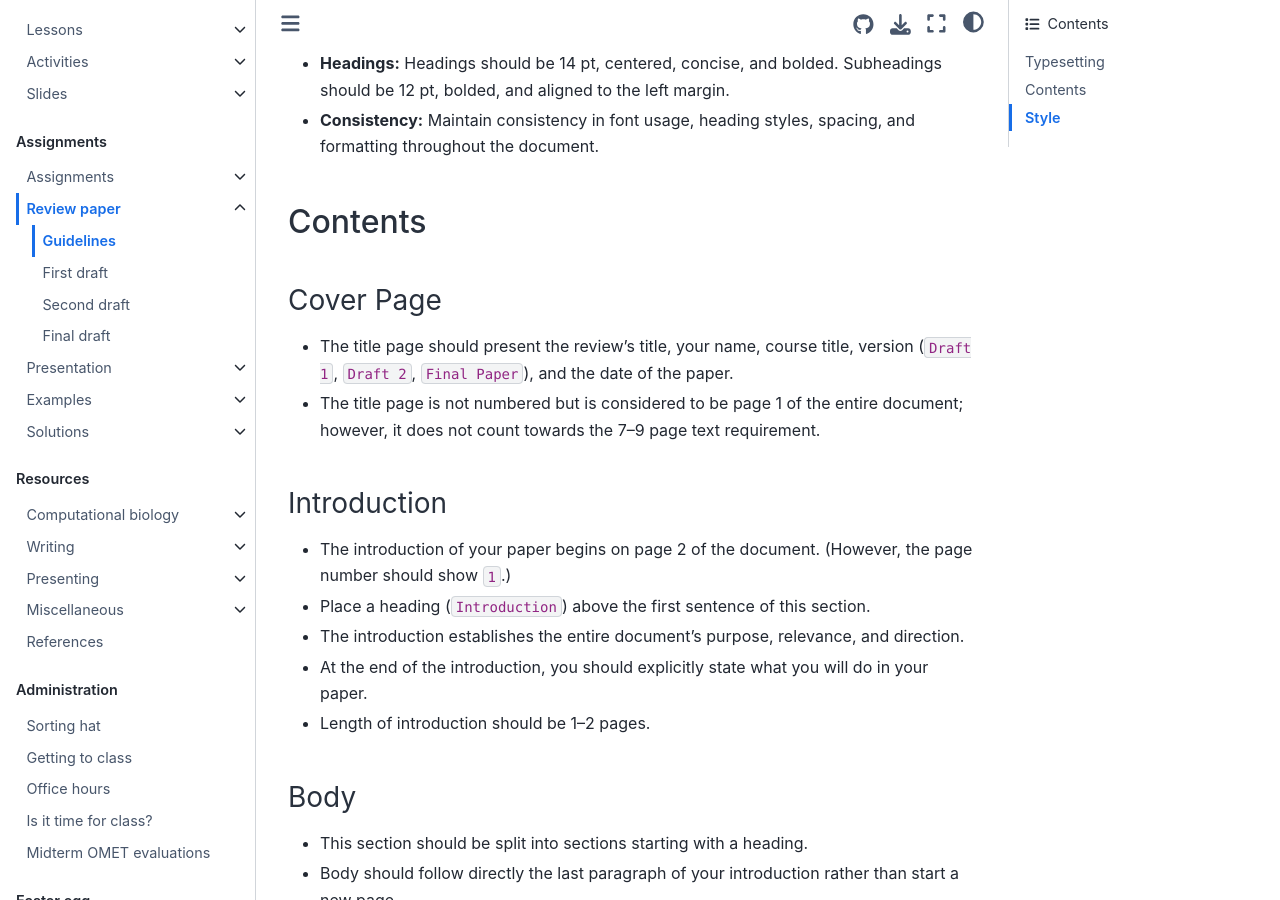
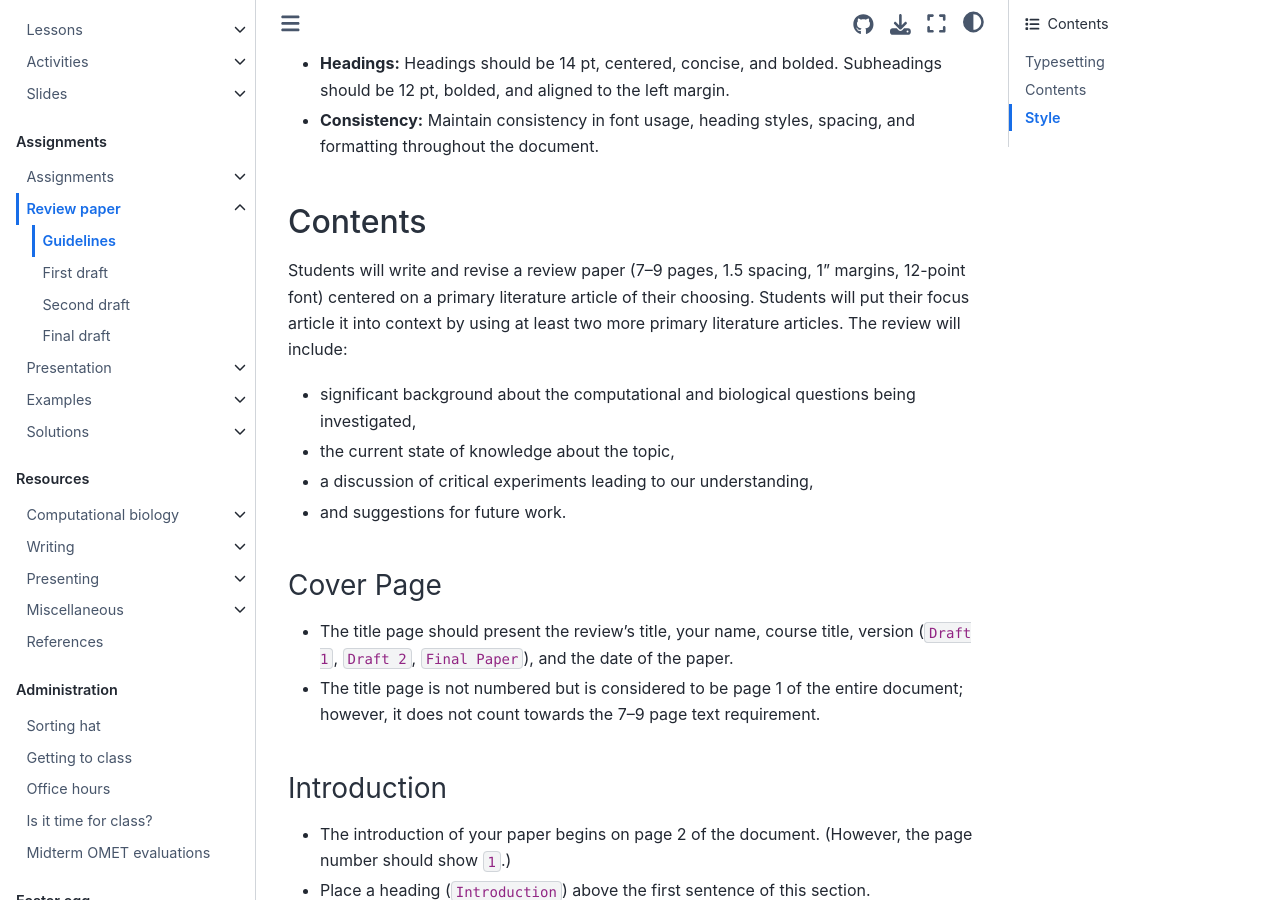
Before and after one commit to oasci/pitt-biosc1630-2023f, a Jupyter Book: the page built from book/assignments/paper/guidelines.md, in a window 1280 px wide and 900 px high, scrolled down 411 px. Built offline with Jupyter Book 1.0.4 settings and Sphinx 7.4.7 and the Sphinx Book theme 1.1.4, drawn with Linux system fonts in a browser that asks for light colours; pages that are not in the unit, such as notebooks, are missing from menus.

Commit message:
Copy review paper description into guidelines.

```diff
--- a/book/assignments/paper/guidelines.md
+++ b/book/assignments/paper/guidelines.md
@@ -17,6 +17,15 @@ A [Google Docs](https://docs.google.com) template will be shared with you with a
 - **Consistency:** Maintain consistency in font usage, heading styles, spacing, and formatting throughout the document.
 
 ## Contents
+
+Students will write and revise a review paper (7--9 pages, 1.5 spacing, 1” margins, 12-point font) centered on a primary literature article of their choosing.
+Students will put their focus article it into context by using at least two more primary literature articles.
+The review will include:
+
+- significant background about the computational and biological questions being investigated,
+- the current state of knowledge about the topic,
+- a discussion of critical experiments leading to our understanding,
+- and suggestions for future work.
 
 ### Cover Page
 
```
Also changed, not shown: book/assignments/paper/index.md (+1 -1 lines).
